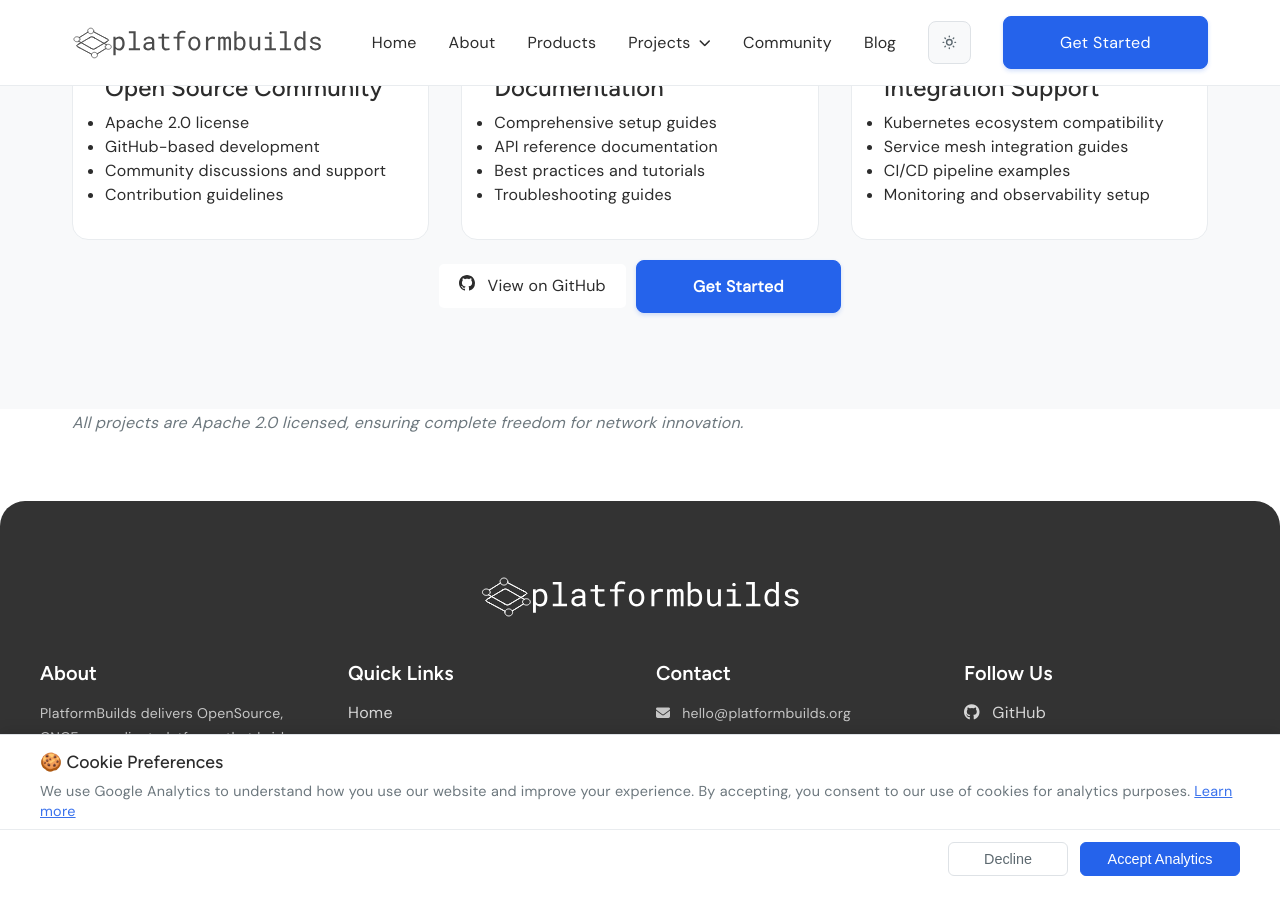
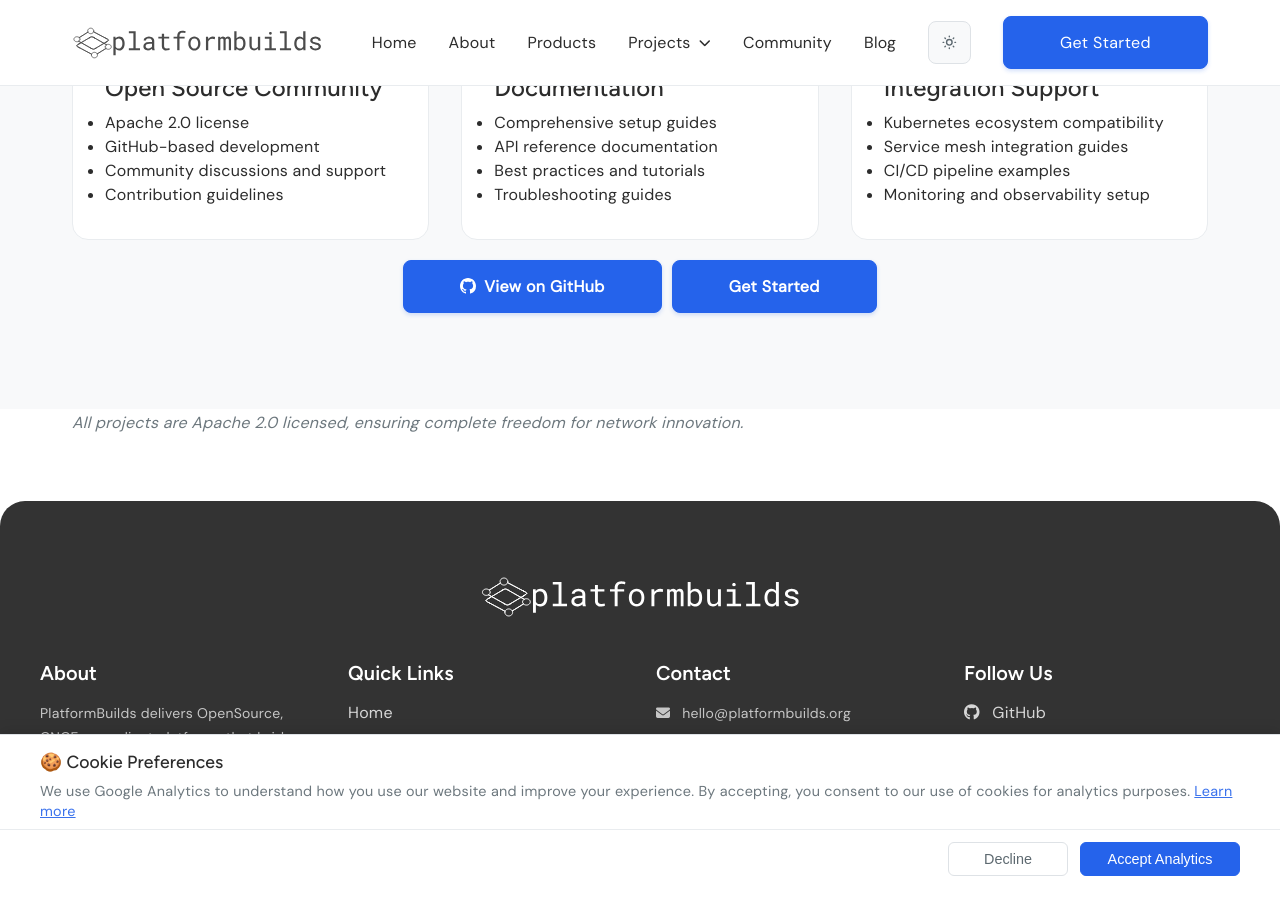
Before and after one commit to platformbuilds/platformbuilds-site, a Jekyll site: the page built from _projects/cosmolet.md, in a window 1280 px wide and 900 px high, scrolled down 4586 px. Built offline with Jekyll 4.4.1, drawn with Linux system fonts in a browser that asks for light colours.

Commit message:
Make View on GitHub button same size as Get Started

```diff
--- a/_projects/cosmolet.md
+++ b/_projects/cosmolet.md
@@ -331,7 +331,7 @@
             </div>
         </div>
         <div class="buttons" style="display: flex; justify-content: center; align-items: center; margin-top: 20px;">
-            <a href="https://github.com/platformbuilds/cosmolet" style="display: inline-block; background-color: var(--bg-primary); color: var(--text-color); padding: 10px 20px; text-decoration: none; border-radius: 5px; margin-right: 10px;">
+            <a href="https://github.com/platformbuilds/cosmolet" class="btn btn-primary btn-header" style="margin-right: 10px;">
                 <svg xmlns="http://www.w3.org/2000/svg" width="16" height="16" fill="currentColor" viewBox="0 0 16 16" style="margin-right: 8px;">
                     <path d="M8 0C3.58 0 0 3.58 0 8c0 3.54 2.29 6.53 5.47 7.59.4.07.55-.17.55-.38 0-.19-.01-.82-.01-1.49-2.01.37-2.53-.49-2.69-.94-.09-.23-.48-.94-.82-1.13-.28-.15-.68-.52-.01-.53.63-.01 1.08.58 1.23.82.72 1.21 1.87.87 2.33.66.07-.52.28-.87.51-1.07-1.78-.2-3.64-.89-3.64-3.95 0-.87.31-1.59.82-2.15-.08-.2-.36-1.02.08-2.12 0 0 .67-.21 2.2.82.64-.18 1.32-.27 2-.27.68 0 1.36.09 2 .27 1.53-1.04 2.2-.82 2.2-.82.44 1.1.16 1.92.08 2.12.51.56.82 1.27.82 2.15 0 3.07-1.87 3.75-3.65 3.95.29.25.54.73.54 1.48 0 1.07-.01 1.93-.01 2.2 0 .21.15.46.55.38A8.012 8.012 0 0 0 16 8c0-4.42-3.58-8-8-8z"/>
                 </svg>
```
